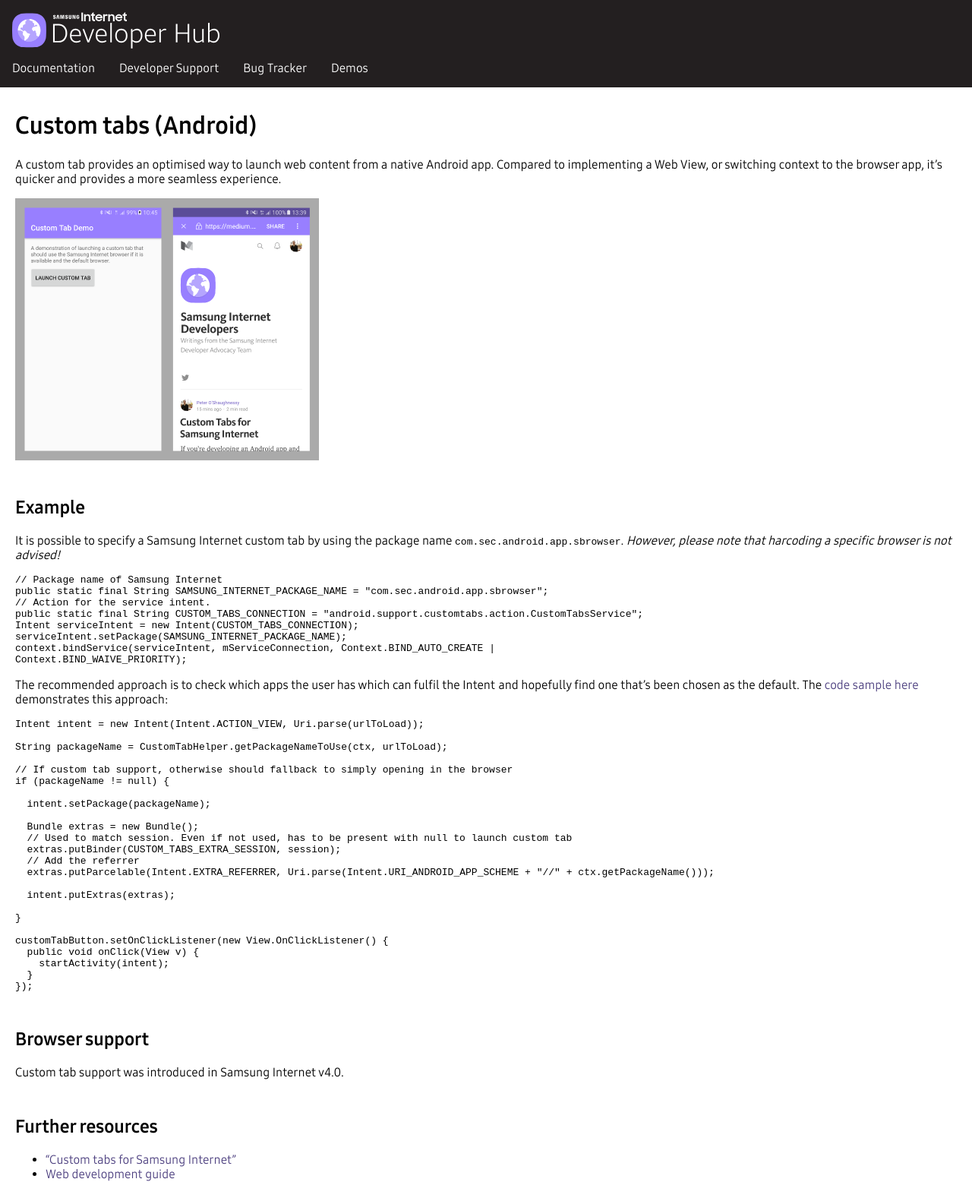
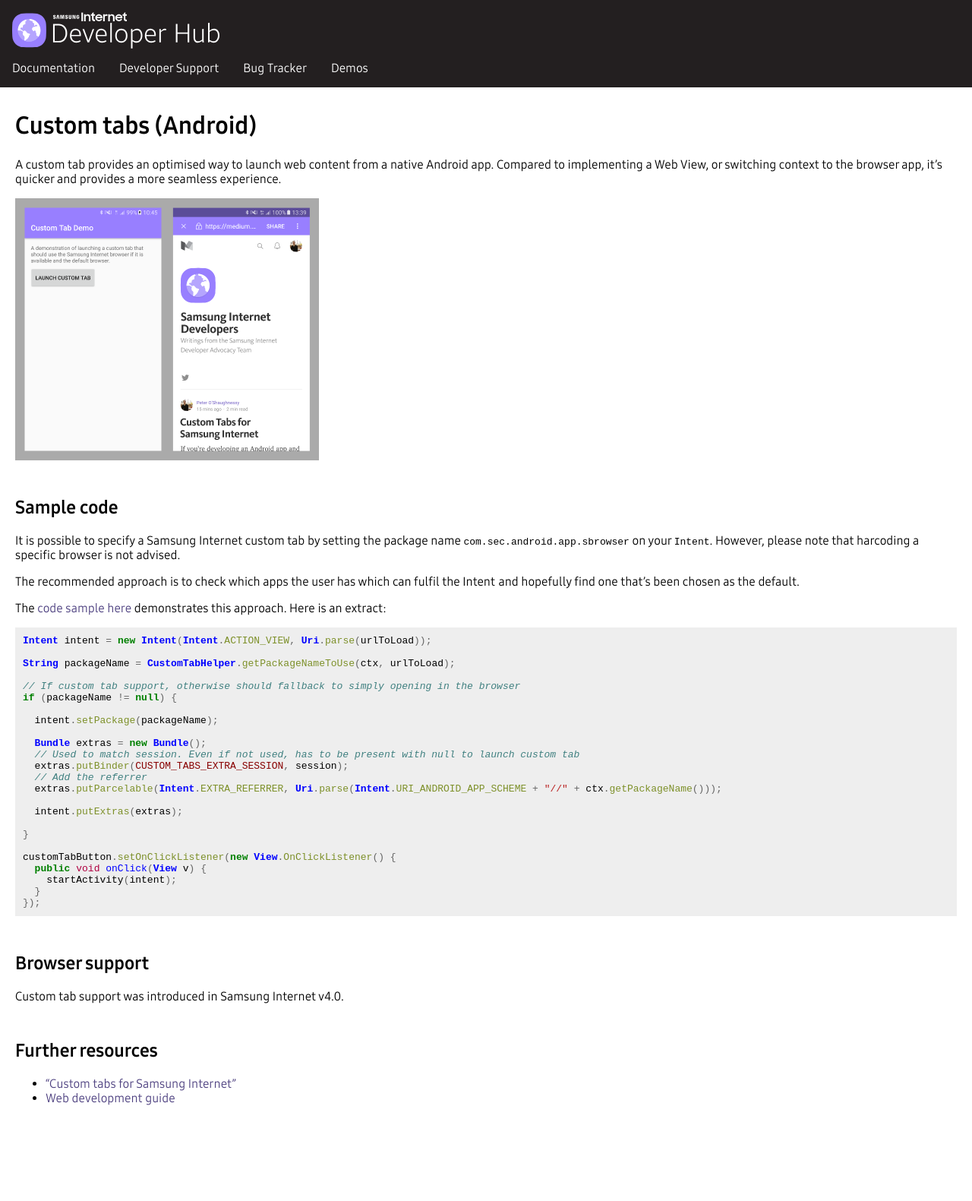
Before and after one commit to SamsungInternet/homepage-archive, a Jekyll site: the page built from docs/custom-tabs.md, in a window 1280 px wide. Shown: the whole page at 76% size. Built offline with Jekyll 4.4.1, drawn with Linux system fonts in a browser that asks for light colours; after the commit the page ends 1481 px from its top, so only the background shows below that.

Commit message:
Syntax highlighting and remote debugging doc

````diff
--- a/_layouts/page.html
+++ b/_layouts/page.html
@@ -4,6 +4,7 @@
 	<title>{{site.name}}{% if page.title %} - {{page.title}}{% endif %}</title>
 	<link href="/style/global.css" rel="stylesheet" type="text/css">
 	<link href="/style/page.css" rel="stylesheet" type="text/css">
+	<link href="/style/syntax-highlight.css" rel="stylesheet" type="text/css">
 	<link href="/fonts/SamsungOne/fonts.css" rel="stylesheet" type="text/css">
 	<script src="https://cdn.polyfill.io/v2/polyfill.min.js"></script>
 	<meta name="viewport" content="width=device-width, initial-scale=1">
--- a/docs/custom-tabs.md
+++ b/docs/custom-tabs.md
@@ -10,26 +10,17 @@
 
 <img src="/images/docs/custom-tab.png" width="400px" alt="Custom tab demo"/>
 
-## Example
+## Sample code
 
-It is possible to specify a Samsung Internet custom tab by using the package name
-<code>com.sec.android.app.sbrowser</code>.
-*However, please note that harcoding a specific browser is not advised!*
-
-```java
-// Package name of Samsung Internet
-public static final String SAMSUNG_INTERNET_PACKAGE_NAME = "com.sec.android.app.sbrowser";
-// Action for the service intent.
-public static final String CUSTOM_TABS_CONNECTION = "android.support.customtabs.action.CustomTabsService";
-Intent serviceIntent = new Intent(CUSTOM_TABS_CONNECTION);
-serviceIntent.setPackage(SAMSUNG_INTERNET_PACKAGE_NAME);
-context.bindService(serviceIntent, mServiceConnection, Context.BIND_AUTO_CREATE |
-Context.BIND_WAIVE_PRIORITY);
-```
+It is possible to specify a Samsung Internet custom tab by setting the package name
+`com.sec.android.app.sbrowser` on your `Intent`. However, please note that harcoding a
+specific browser is not advised.
 
 The recommended approach is to check which apps the user has which can fulfil the Intent
- and hopefully find one that’s been chosen as the default. The [code sample here](https://github.com/SamsungInternet/examples/tree/master/custom-tab-demo)
-demonstrates this approach:
+ and hopefully find one that’s been chosen as the default.
+
+The [code sample here](https://github.com/SamsungInternet/examples/tree/master/custom-tab-demo)
+demonstrates this approach. Here is an extract:
 
 ```java
 Intent intent = new Intent(Intent.ACTION_VIEW, Uri.parse(urlToLoad));
--- a/style/page.scss
+++ b/style/page.scss
@@ -8,3 +8,8 @@
 h2 {
   margin-top: 2em;
 }
+
+pre.highlight {
+  background-color: #eee;
+  padding: 10px;
+}
--- /dev/null
+++ b/style/syntax-highlight.scss
@@ -0,0 +1,65 @@
+---
+---
+/* Based on https://raw.githubusercontent.com/richleland/pygments-css/master/default.css */
+.highlight .hll { background-color: #ffffcc }
+.highlight  { background: #f8f8f8; }
+.highlight .c { color: #408080; font-style: italic } /* Comment */
+.highlight .err { border: 1px solid #FF0000 } /* Error */
+.highlight .k { color: #008000; font-weight: bold } /* Keyword */
+.highlight .o { color: #666666 } /* Operator */
+.highlight .cm { color: #408080; font-style: italic } /* Comment.Multiline */
+.highlight .cp { color: #BC7A00 } /* Comment.Preproc */
+.highlight .c1 { color: #408080; font-style: italic } /* Comment.Single */
+.highlight .cs { color: #408080; font-style: italic } /* Comment.Special */
+.highlight .gd { color: #A00000 } /* Generic.Deleted */
+.highlight .ge { font-style: italic } /* Generic.Emph */
+.highlight .gr { color: #FF0000 } /* Generic.Error */
+.highlight .gh { color: #000080; font-weight: bold } /* Generic.Heading */
+.highlight .gi { color: #00A000 } /* Generic.Inserted */
+.highlight .go { color: #808080 } /* Generic.Output */
+.highlight .gp { color: #000080; font-weight: bold } /* Generic.Prompt */
+.highlight .gs { font-weight: bold } /* Generic.Strong */
+.highlight .gu { color: #800080; font-weight: bold } /* Generic.Subheading */
+.highlight .gt { color: #0040D0 } /* Generic.Traceback */
+.highlight .kc { color: #008000; font-weight: bold } /* Keyword.Constant */
+.highlight .kd { color: #008000; font-weight: bold } /* Keyword.Declaration */
+.highlight .kn { color: #008000; font-weight: bold } /* Keyword.Namespace */
+.highlight .kp { color: #008000 } /* Keyword.Pseudo */
+.highlight .kr { color: #008000; font-weight: bold } /* Keyword.Reserved */
+.highlight .kt { color: #B00040 } /* Keyword.Type */
+.highlight .m { color: #666666 } /* Literal.Number */
+.highlight .s { color: #BA2121 } /* Literal.String */
+.highlight .na { color: #7D9029 } /* Name.Attribute */
+.highlight .nb { color: #008000 } /* Name.Builtin */
+.highlight .nc { color: #0000FF; font-weight: bold } /* Name.Class */
+.highlight .no { color: #880000 } /* Name.Constant */
+.highlight .nd { color: #AA22FF } /* Name.Decorator */
+.highlight .ni { color: #999999; font-weight: bold } /* Name.Entity */
+.highlight .ne { color: #D2413A; font-weight: bold } /* Name.Exception */
+.highlight .nf { color: #0000FF } /* Name.Function */
+.highlight .nl { color: #A0A000 } /* Name.Label */
+.highlight .nn { color: #0000FF; font-weight: bold } /* Name.Namespace */
+.highlight .nt { color: #008000; font-weight: bold } /* Name.Tag */
+.highlight .nv { color: #19177C } /* Name.Variable */
+.highlight .ow { color: #AA22FF; font-weight: bold } /* Operator.Word */
+.highlight .w { color: #bbbbbb } /* Text.Whitespace */
+.highlight .mf { color: #666666 } /* Literal.Number.Float */
+.highlight .mh { color: #666666 } /* Literal.Number.Hex */
+.highlight .mi { color: #666666 } /* Literal.Number.Integer */
+.highlight .mo { color: #666666 } /* Literal.Number.Oct */
+.highlight .sb { color: #BA2121 } /* Literal.String.Backtick */
+.highlight .sc { color: #BA2121 } /* Literal.String.Char */
+.highlight .sd { color: #BA2121; font-style: italic } /* Literal.String.Doc */
+.highlight .s2 { color: #BA2121 } /* Literal.String.Double */
+.highlight .se { color: #BB6622; font-weight: bold } /* Literal.String.Escape */
+.highlight .sh { color: #BA2121 } /* Literal.String.Heredoc */
+.highlight .si { color: #BB6688; font-weight: bold } /* Literal.String.Interpol */
+.highlight .sx { color: #008000 } /* Literal.String.Other */
+.highlight .sr { color: #BB6688 } /* Literal.String.Regex */
+.highlight .s1 { color: #BA2121 } /* Literal.String.Single */
+.highlight .ss { color: #19177C } /* Literal.String.Symbol */
+.highlight .bp { color: #008000 } /* Name.Builtin.Pseudo */
+.highlight .vc { color: #19177C } /* Name.Variable.Class */
+.highlight .vg { color: #19177C } /* Name.Variable.Global */
+.highlight .vi { color: #19177C } /* Name.Variable.Instance */
+.highlight .il { color: #666666 } /* Literal.Number.Integer.Long */
````
Also changed, not shown: docs/remote-debugging.md (+37 -1 lines), docs/video-360.md (renamed from docs/video-360.html, +1 -1 lines), images/docs/port-fowarding.png (added).
